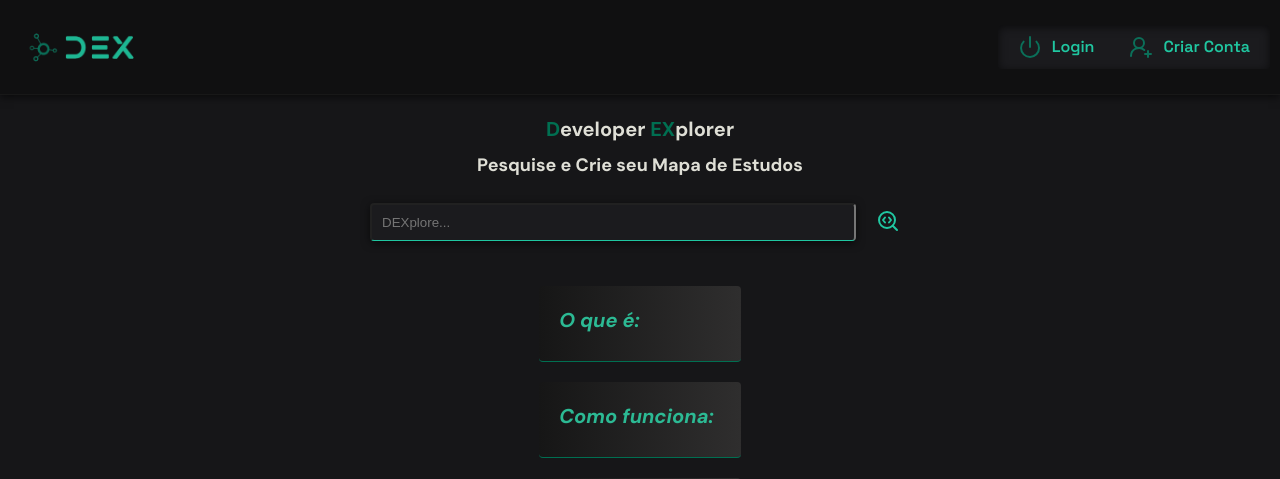
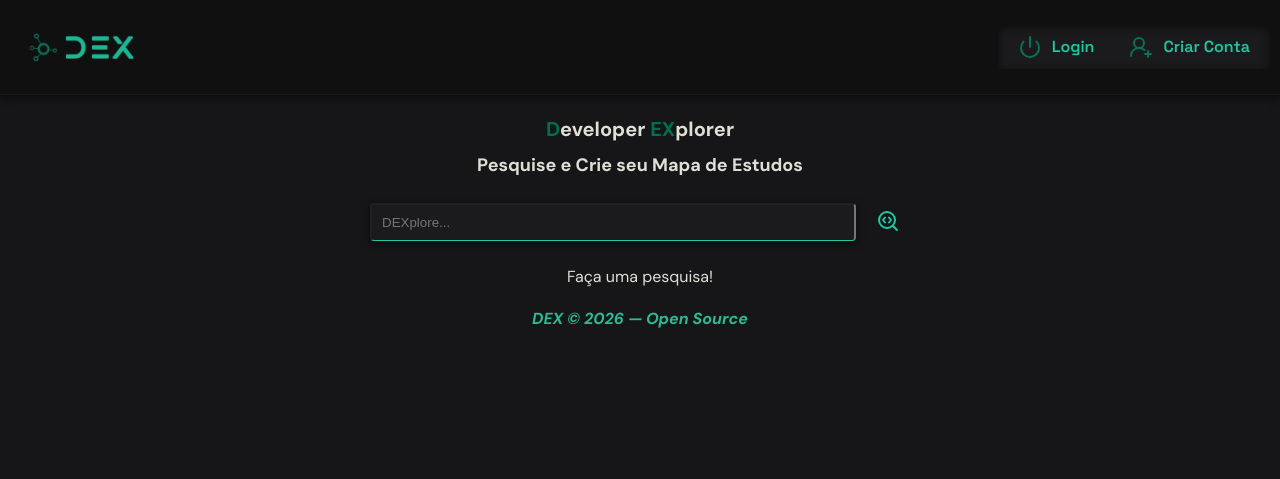
Before and after one commit to gattini0928/DEX, a Django app: page / in a window 1280 px wide. Shown: the top 479 px of the page. After the commit the page ends 328 px from the top, so only its background shows below. Run offline with Django 5.2, Linux system fonts and the light colour scheme.

Commit message:
corrigindo pequeno ajuste de layout na homepage

```diff
--- a/core/templates/home.html
+++ b/core/templates/home.html
@@ -18,6 +18,9 @@
         <input type="text" class="search-input" name="search" placeholder="DEXplore...">
         <button type="submit" class="search-btn"><i class="search-icon" data-lucide="search-code"></i></button>
     </form>
+    {% if not data %}
+        <span style="margin: 0 auto;">Faça uma pesquisa!</span>
+    {% else %}
     <div class="containers">
         <div class="container">
             <h2 class="h2">O que é:</h2>
@@ -40,6 +43,7 @@
                 <p class="text">{{data.when_to_use}}</p>
         </div>
     </div>
+    {% endif %}
     <footer>
         <p class="copyright">DEX © 2026 — Open Source</p>
     </footer>
```
Also changed, not shown: db.sqlite3.
